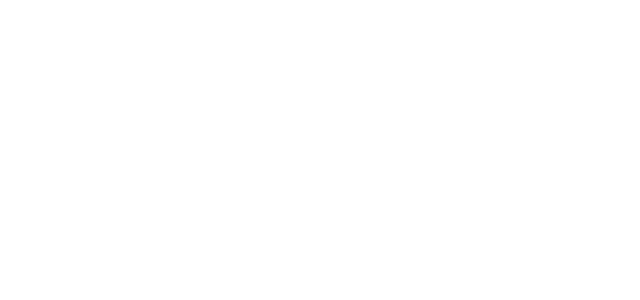
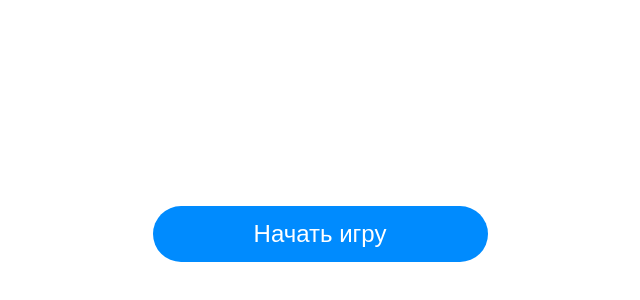
Before and after one commit to kolcman/PurpleShcool-hw, a Vue app: page / in a window 1280 px wide. Shown: the part 166-466 px from the top of the page, without its empty margins (320-960 px from the left). Built offline with nearby package versions, Linux system fonts and the light colour scheme.

Commit message:
Complete
## Добавил:
- view кнопки
- стиль для кнопки
- шрифты

```diff
--- a/index.html
+++ b/index.html
@@ -1,9 +1,15 @@
-<!DOCTYPE html>
+<!doctype html>
 <html lang="">
   <head>
-    <meta charset="UTF-8">
-    <link rel="icon" href="/favicon.ico">
-    <meta name="viewport" content="width=device-width, initial-scale=1.0">
+    <meta charset="UTF-8" />
+    <link rel="icon" href="/favicon.ico" />
+    <meta name="viewport" content="width=device-width, initial-scale=1.0" />
+    <link rel="preconnect" href="https://fonts.googleapis.com" />
+    <link rel="preconnect" href="https://fonts.gstatic.com" crossorigin />
+    <link
+      href="https://fonts.googleapis.com/css2?family=Roboto:ital,wght@0,100..900;1,100..900&display=swap"
+      rel="stylesheet"
+    />
     <title>Vite App</title>
   </head>
   <body>
--- a/src/App.vue
+++ b/src/App.vue
@@ -1,11 +1,22 @@
 <template>
+    <main class="main">
+        <ButtonView>Начать игру</ButtonView>
+    </main>
 </template>
 
 
 <script setup>
-
+import ButtonView from './components/ButtonView.vue';
 
 </script>
 
 
-<style scoped></style>
+<style scoped>
+.main {
+    display: flex;
+    justify-content: center;
+    align-items: center;
+    height: 100vh;
+    width: 100vw;
+}
+</style>
--- a/src/assets/base.css
+++ b/src/assets/base.css
@@ -1,3 +1,14 @@
+:root {
+  --color-primary: #000000;
+  --color-secondery: #ffffff;
+  --color-bg: #f0f4f8;
+  --color-btn: #008bfe;
+  --color-btn-hover: #006fcb;
+  --color-like: #008bfe;
+  --color-answer-right: #09bb00;
+  --color-answer-wrong: #d00303;
+}
+
 *,
 *::before,
 *::after {
@@ -10,11 +21,11 @@
   min-height: 100vh;
   color: var(--color-text);
   background: var(--color-background);
-  transition: color 0.5s, background-color 0.5s;
+  transition:
+    color 0.5s,
+    background-color 0.5s;
   line-height: 1.6;
-  font-family: Inter, -apple-system, BlinkMacSystemFont, "Segoe UI", Roboto,
-    Oxygen, Ubuntu, Cantarell, "Fira Sans", "Droid Sans", "Helvetica Neue",
-    sans-serif;
+  font-family: 'Roboto', sans-serif;
   font-size: 15px;
   text-rendering: optimizeLegibility;
   -webkit-font-smoothing: antialiased;
--- a/src/components/ButtonView.vue
+++ b/src/components/ButtonView.vue
@@ -1,8 +1,26 @@
 <template>
-    <button></button>
+    <button class="btn">
+        <slot></slot>
+    </button>
 </template>
 
 <script setup>
+
 </script>
 
-<style scoped></style>
+<style scoped>
+.btn {
+    background-color: var(--color-btn);
+    width: 335px;
+    padding: 10px 16px;
+    border: none;
+    border-radius: 100px;
+    color: var(--color-secondery);
+    font-size: 24px;
+    line-height: 36px;
+}
+
+.btn:hover {
+    background-color: var(--color-btn-hover);
+}
+</style>
```
